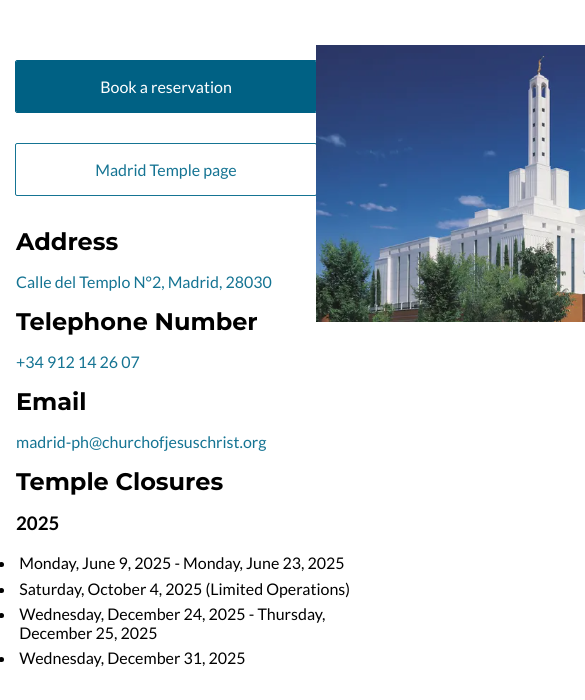
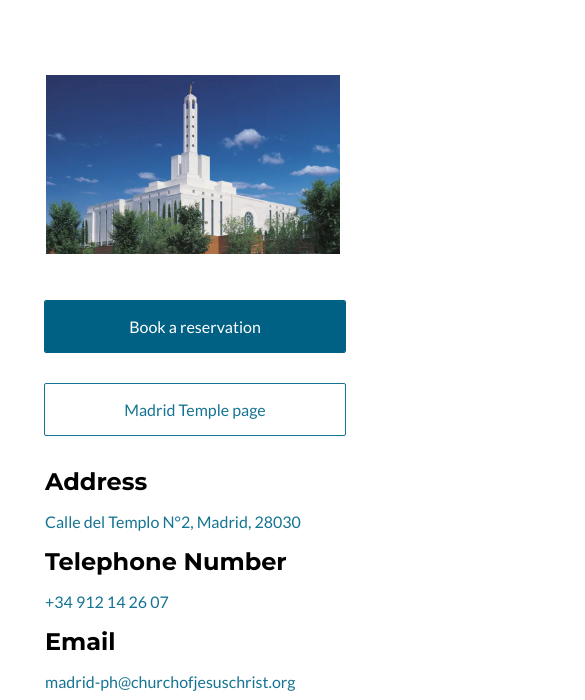
Before and after one commit to ConitoDHelado/wdd131, a plain HTML site: page project/index.html in a window 390 px wide. Shown: the part 359-1059 px from the top of the page, 585 px wide, since content can reach past the window. Drawn offline with Linux system fonts and the light colour scheme; a web font is replaced by a local one.

Commit message:
mobile view

```diff
--- a/project/styles/patron-housing-mobile.css
+++ b/project/styles/patron-housing-mobile.css
@@ -51,4 +51,33 @@
 	    display: block;
     }
 
+    main, footer{
+        max-width: 550px;
+        margin: 0 auto;
+        padding: 1rem;
+    }
+
+
+    .temple-layout{
+        display: flex;
+        flex-direction: column-reverse;
+        align-items: center;
+    }
+
+    #temple{
+        padding: 0.9rem;
+        display: block;
+        max-width: 90%;
+        height: auto;
+        box-sizing: border-box;
+    }
+
+    .temple-closure{
+        display: block;
+        max-width: 90%;
+        box-sizing: border-box;
+        padding-left: 1.5rem;
+    }
+
+
 }
--- a/project/styles/patron-housing.css
+++ b/project/styles/patron-housing.css
@@ -138,6 +138,10 @@ h2 {
 
 }
 
+#temple{
+    margin: 1rem;
+    max-width: 100%;
+}
 .dates{
     padding: 1rem 0;
 }
```
